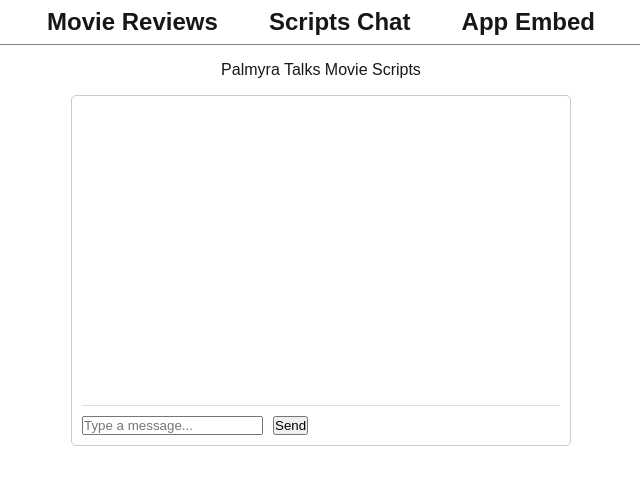
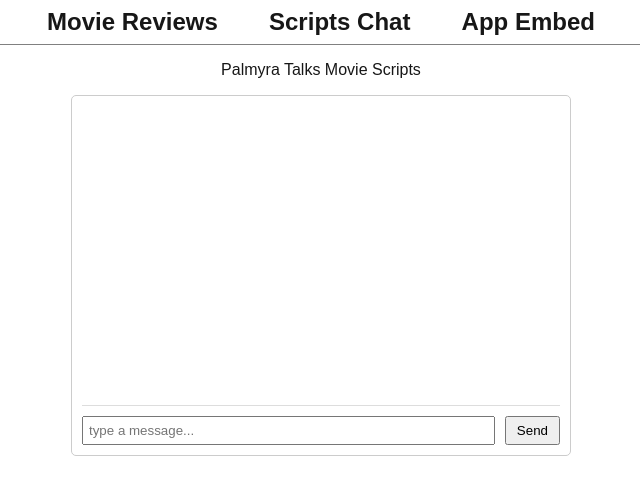
Before and after one commit to londes/movie-reviews, a Next.js app: page /script-chat in a window 1280 px wide. Shown: the top 494 px of the page, without its empty margins (319-959 px from the left). Built offline with nearby package versions, Linux system fonts and the light colour scheme.

Commit message:
got the chat working with some style upgrades

```diff
--- a/src/components/ChatWindow/ChatWindow.js
+++ b/src/components/ChatWindow/ChatWindow.js
@@ -50,7 +50,7 @@ export default function ChatWindow() {
                     type="text"
                     value={input}
                     onChange={(e) => setInput(e.target.value)}
-                    placeholder="Type a message..."
+                    placeholder="type a message..."
                 />
                 <button>Send</button>
             </form>
--- a/src/components/ChatWindow/ChatWindow.module.css
+++ b/src/components/ChatWindow/ChatWindow.module.css
@@ -21,21 +21,23 @@
     margin-top: 10px;
   }
 
-  .chat_container > input {
+  .input_container > input {
     flex-grow: 1;
     padding: 5px;
   }
 
-  .chat_container > button {
+  .input_container > button {
     padding: 5px 10px;
   }
 
   .user {
+    margin: 1ex;
     text-align: right;
-    color: blue;
+    color: rgb(78, 78, 255);
   }
 
   .assistant {
+    margin: 1ex;
     text-align: left;
-    color: green;
+    color: rgb(52, 95, 52);
   }
```
